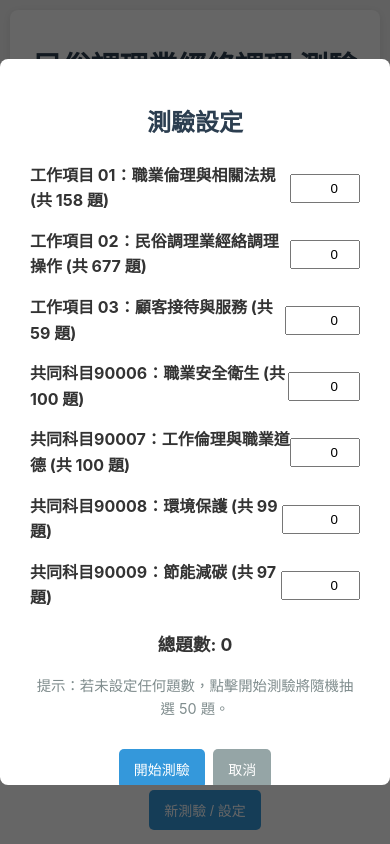
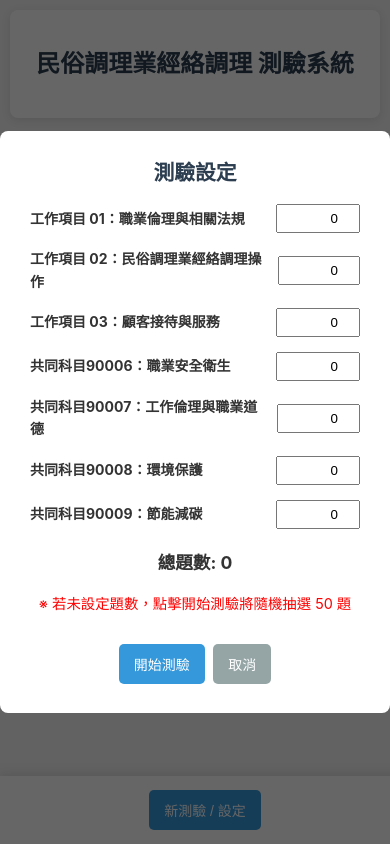
Before and after one commit to kevincheng1994/quiz-app, a plain HTML site: page index.html in a window 390 px wide. Both pictures are taken after a click on the button "新測驗 / 設定". Drawn offline with Linux system fonts and the light colour scheme.

Commit message:
介面優化

```diff
--- a/index.html
+++ b/index.html
@@ -162,6 +162,37 @@
             #fixed-footer-controls {
                 padding: 10px;
             }
+            .modal-content {
+                padding: 15px 10px; /* Further reduce padding */
+            }
+            .modal-content h2 {
+                font-size: 1.3em;
+                margin-top: 0;
+                margin-bottom: 15px;
+            }
+            .category-setting {
+                align-items: flex-start;
+                margin-bottom: 8px; /* Further reduce space */
+            }
+            .category-setting label {
+                margin-right: 10px;
+                word-break: break-all;
+                font-size: 14px; /* Reduce font size */
+            }
+            .category-setting input {
+                padding: 5px; /* Reduce input padding */
+            }
+            #total-questions-info {
+                font-size: 1em;
+                margin-top: 15px;
+            }
+            .settings-hint {
+                font-size: 0.8em;
+                margin-top: 10px;
+            }
+            .modal-buttons {
+                margin-top: 15px;
+            }
         }
 
         /* Settings Modal Styles */
@@ -209,8 +240,12 @@
         .settings-hint {
             text-align: center;
             font-size: 0.9em;
-            color: #7f8c8d;
+            color: #ff0000;
             margin-top: 15px;
+        }
+
+        .modal-buttons {
+            margin-top: 25px;
         }
 
     </style>
@@ -231,8 +266,8 @@
             <h2>測驗設定</h2>
             <div id="category-settings-container"></div>
             <div id="total-questions-info">總題數: 0</div>
-            <div class="settings-hint">提示：若未設定任何題數，點擊開始測驗將隨機抽選 50 題。</div>
-            <div style="text-align: center; margin-top: 25px;">
+            <div class="settings-hint">※ 若未設定題數，點擊開始測驗將隨機抽選 50 題 </div>
+            <div class="modal-buttons" style="text-align: center;">
                 <button id="start-quiz-from-settings-btn">開始測驗</button>
                 <button id="cancel-settings-btn" style="background-color: #95a5a6;">取消</button>
             </div>
@@ -240,7 +275,7 @@
     </div>
 
     <div class="container">
-        <h1>民俗調理業經絡調理 測驗系統</h1>
+        <h2>民俗調理業經絡調理 測驗系統</h2>
         <div id="quiz-container"></div>
         <div id="score-container" style="display: none;"></div>
         <div id="result-container"></div>
@@ -322,7 +357,7 @@
                 const settingEl = document.createElement('div');
                 settingEl.className = 'category-setting';
                 settingEl.innerHTML = `
-                    <label for="cat_${category}">${displayName} (共 ${categorySize} 題)</label>
+                    <label for="cat_${category}">${displayName}</label>
                     <input type="number" id="cat_${category}" data-category="${category}" value="0" min="0" max="${categorySize}">
                 `;
                 categorySettingsContainer.appendChild(settingEl);
@@ -498,7 +533,7 @@
                     const options = [];
                     for (let i = 1; i < parts.length; i += 2) {
                         if (parts[i] && parts[i+1]) {
-                            options.push(parts[i].trim() + " " + parts[i+1].trim());
+                            options.push(parts[i].trim() + " " + parts[i+1].replaceAll(" ", "").replaceAll("。", ""));
                         }
                     }
 
@@ -542,7 +577,7 @@
         cancelSettingsBtn.addEventListener('click', hideSettings);
         startQuizFromSettingsBtn.addEventListener('click', startQuizFromSettings);
         submitBtn.addEventListener('click', () => showAnswers(false)); // 使用匿名函式確保參數正確
-        categorySettingsContainer.addEventListener('change', updateTotals);
+        categorySettingsContainer.addEventListener('input', updateTotals);
 
 
         // 頁面載入時，立即載入題庫
```
